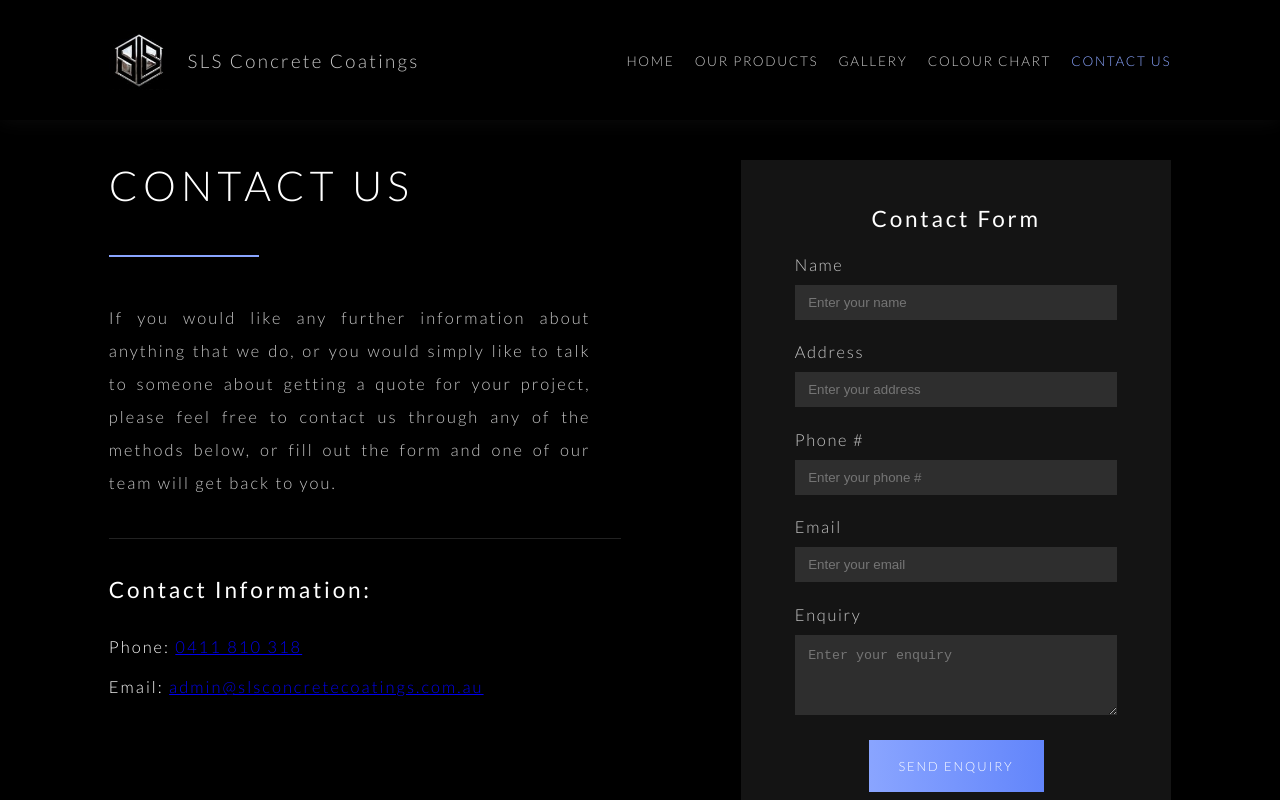
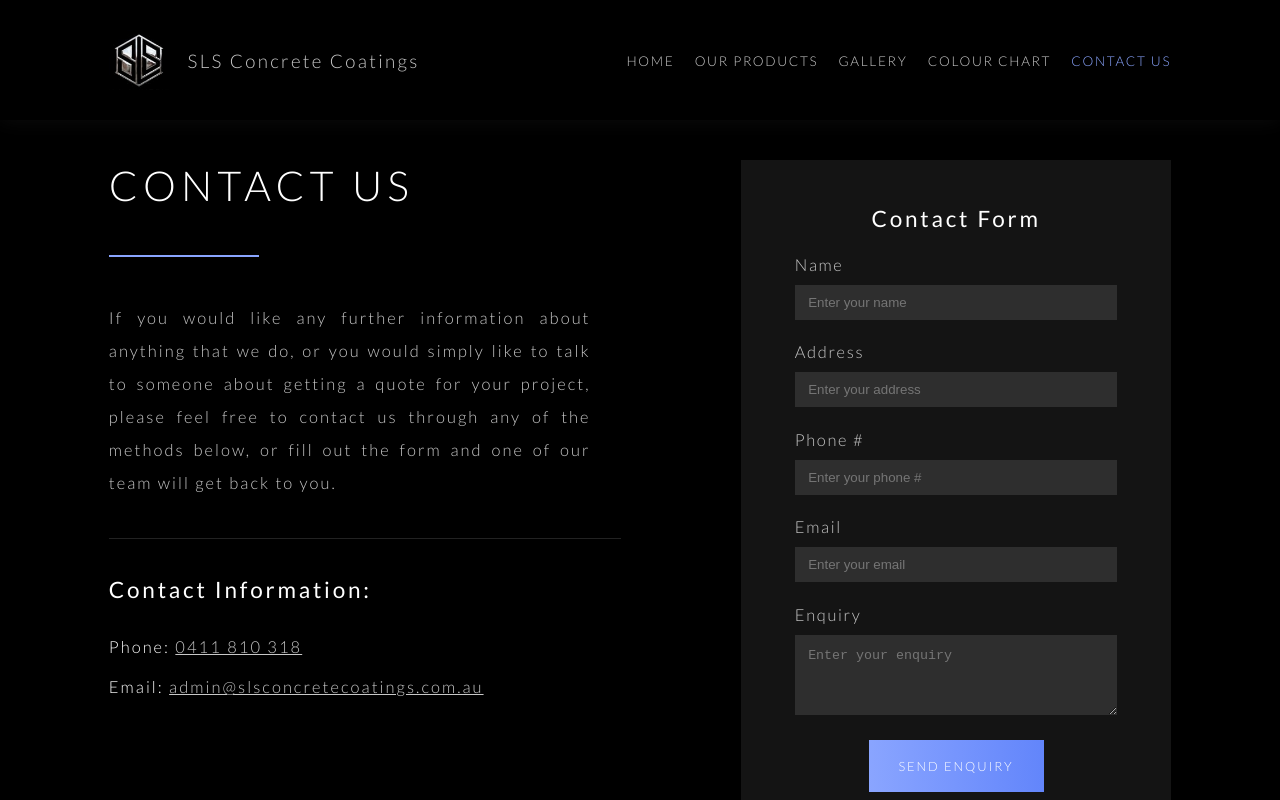
Before and after one commit to Blake-K-Yeboah/sls-concrete-coatings, a Next.js app: page /contact-us in a window 1280 px wide. Shown: the top 800 px of the page. Built offline with nearby package versions, Linux system fonts and the light colour scheme.

Commit message:
Fixed color of .contactInfo

```diff
--- a/styles/ContactUs.module.sass
+++ b/styles/ContactUs.module.sass
@@ -46,6 +46,9 @@
     b
         font-weight: 300
         color: #fff
+
+    a
+        color: $lightGrey
 
 .contactFormTitle
     text-align: center
```
